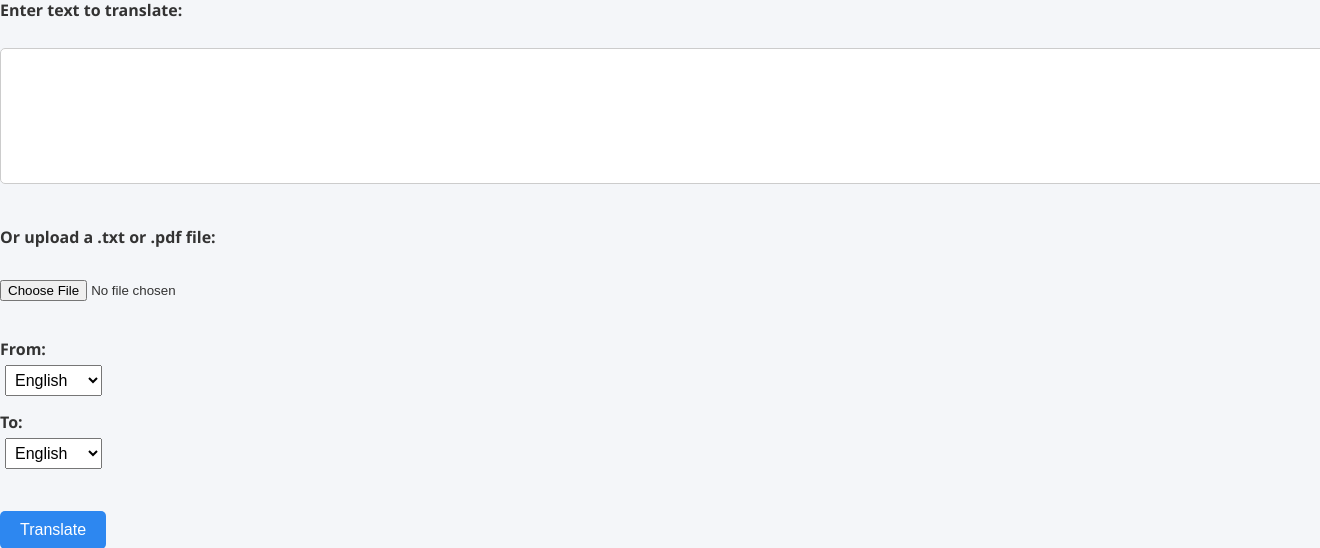
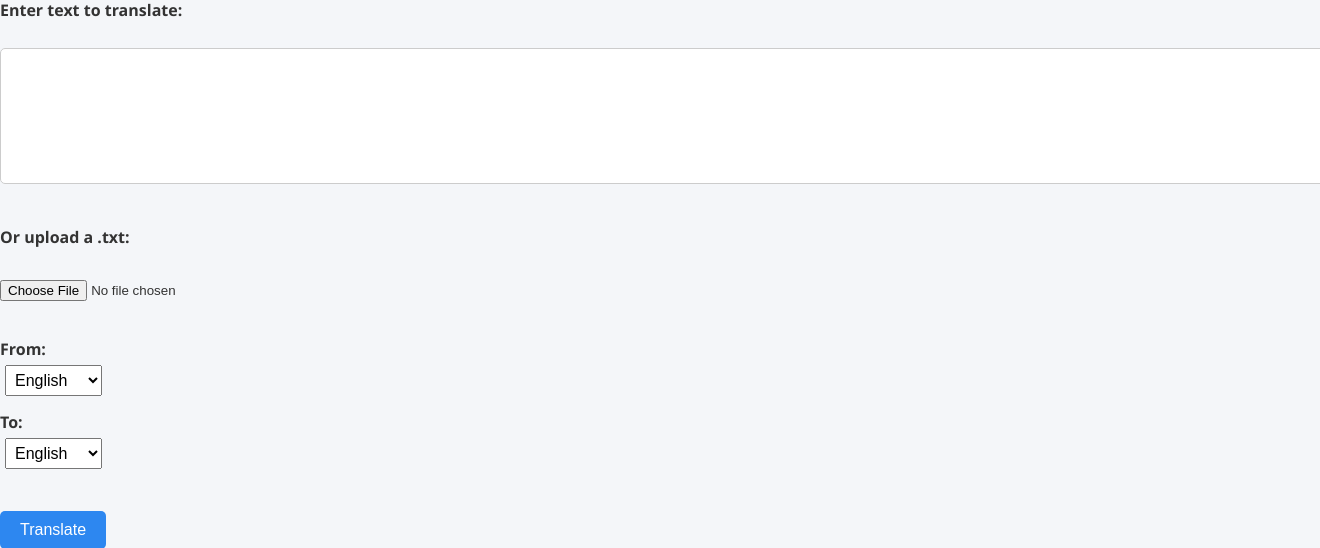
Before and after one commit to BetterCallAdii/Lang-Swap, a Flask app: page / in a window 1320 px wide; the page is wider, and only the part inside the window is pictured. Shown: the part 87-635 px from the top of that part. Run offline with Flask 3, Linux system fonts and the light colour scheme.

Commit message:
index.html

```diff
--- a/templates/index.html
+++ b/templates/index.html
@@ -11,7 +11,7 @@
         <label>Enter text to translate:</label><br>
         <textarea name="text" rows="6" cols="60">{{ original_text|default('') }}</textarea><br><br>
 
-        <label>Or upload a .txt or .pdf file:</label><br>
+        <label>Or upload a .txt:</label><br>
         <input type="file" name="file" accept=".txt,.pdf"><br><br>
 
         <label>From:</label>
```
